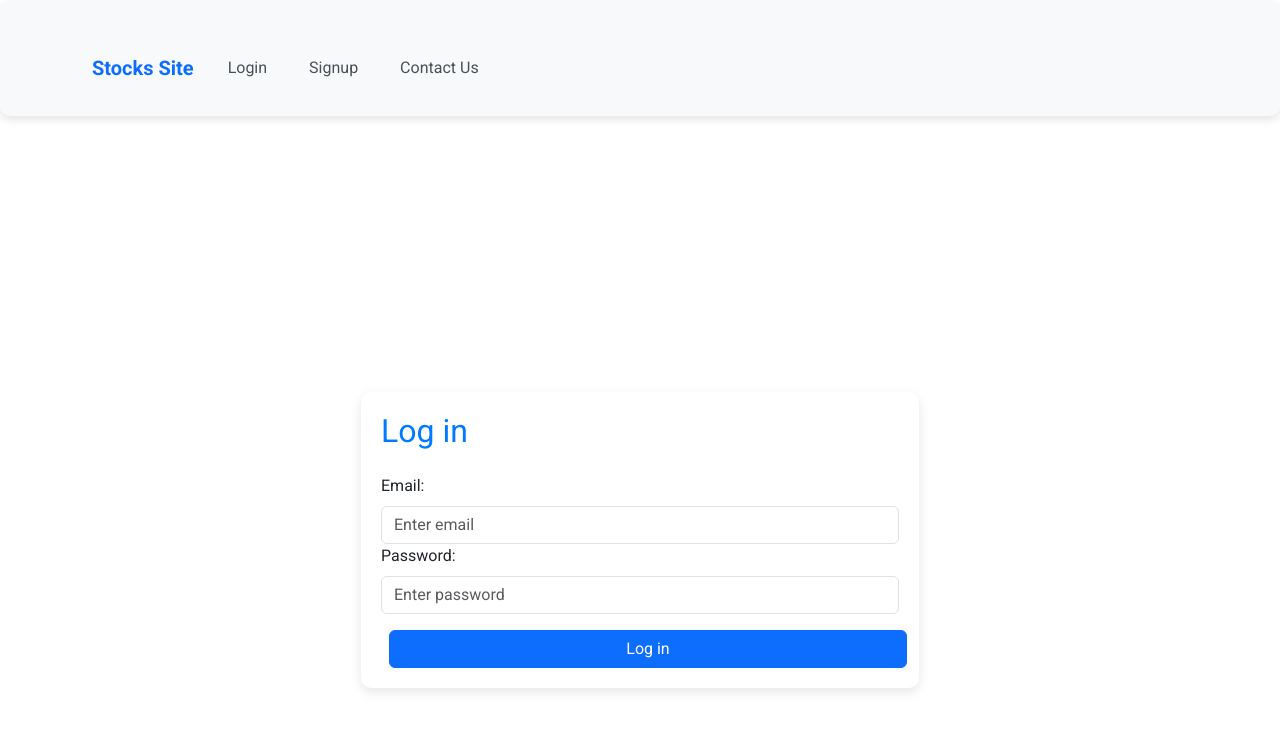
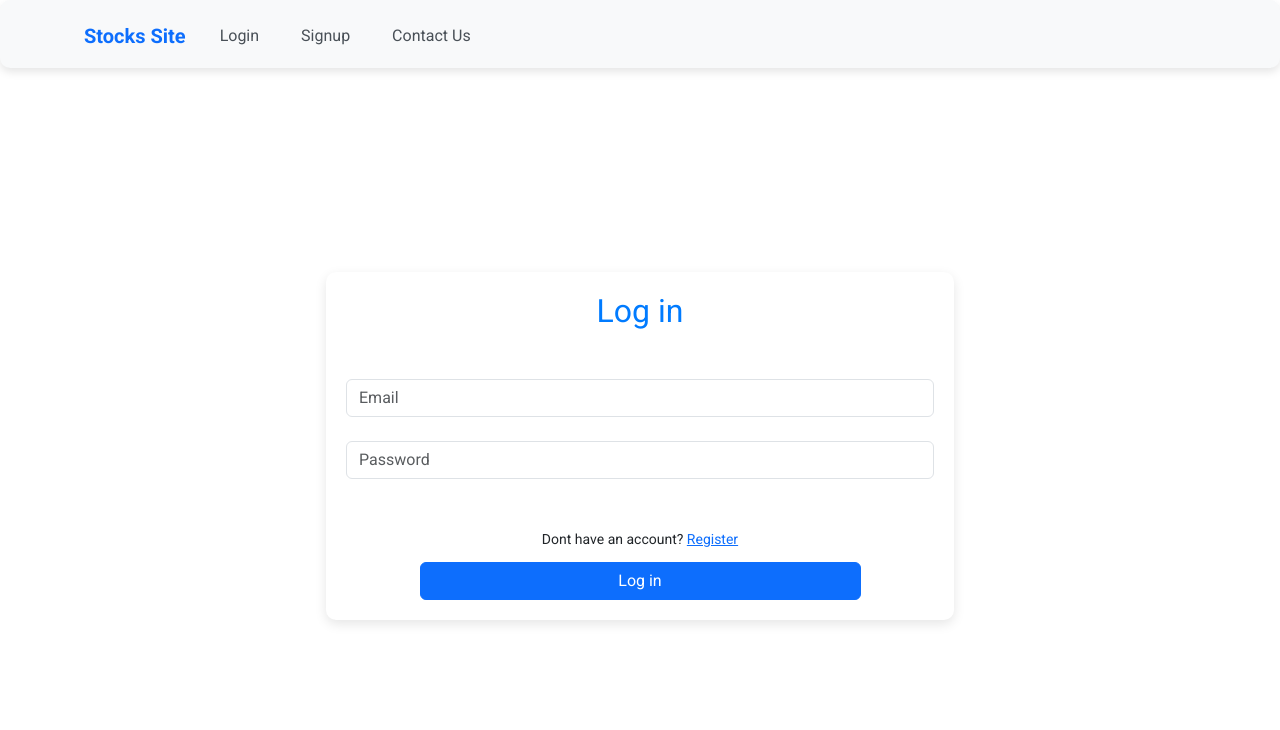
Before and after one commit to dor526/ClientServerFinalProject, a React (Create React App) app in the folder frontend/: page /login in a window 1280 px wide. Shown: the top 730 px of the page. Built offline with nearby package versions, Linux system fonts and the light colour scheme.

Commit message:
making login page fit device, and fix somr homepage styling

```diff
--- a/frontend/public/index.html
+++ b/frontend/public/index.html
@@ -23,6 +23,7 @@
       work correctly both with client-side routing and a non-root public URL.
       Learn how to configure a non-root public URL by running `npm run build`.
     -->
+    <link href="/frontend/src/index.css" />
     <title>React App</title>
   </head>
   <body>
--- a/frontend/src/App.js
+++ b/frontend/src/App.js
@@ -1,38 +1,32 @@
 import Dashboard from "./pages/dashboard";
-import { BrowserRouter, Route, Routes, Navigate } from 'react-router-dom'
+import { BrowserRouter, Route, Routes, Navigate } from "react-router-dom";
 import Login from "./pages/Login";
 import Signup from "./pages/Signup";
 import Navbar from "./components/Navbar";
 import ContactUs from "./pages/contactus";
 import Homepage from "./pages/HomePage";
+import "./styles/app.css";
+
 function App() {
   return (
-    <div className="App">
+    <div className="app">
       <BrowserRouter>
         <Navbar></Navbar>
         <div className="pages">
           <Routes>
             <Route path="/" element={<Navigate to="/login" />} />
 
-            <Route path="/dashboard" element={<Dashboard></Dashboard>}>
-            </Route>
+            <Route path="/dashboard" element={<Dashboard></Dashboard>}></Route>
 
-            <Route path="/login" element={<Login></Login>}>
-            </Route>
+            <Route path="/login" element={<Login></Login>}></Route>
 
-            <Route path="/signup" element={<Signup></Signup>}>
-            </Route>
+            <Route path="/signup" element={<Signup></Signup>}></Route>
 
-            <Route path="/contactus" element={<ContactUs></ContactUs>}>
-            </Route>
+            <Route path="/contactus" element={<ContactUs></ContactUs>}></Route>
 
-            <Route path="/HomePage" element={<Homepage></Homepage>}>
-            </Route>
-
+            <Route path="/homepage" element={<Homepage></Homepage>}></Route>
           </Routes>
-
         </div>
-
       </BrowserRouter>
     </div>
   );
--- a/frontend/src/components/Navbar.js
+++ b/frontend/src/components/Navbar.js
@@ -1,23 +1,29 @@
 import { Link } from "react-router-dom";
-import { Container, Navbar as BootstrapNavbar, Nav } from 'react-bootstrap';
-import '../styles/Navbar.css';
+import { Container, Navbar as BootstrapNavbar, Nav } from "react-bootstrap";
+import "../styles/Navbar.css";
 
 const Navbar = () => {
   return (
     <BootstrapNavbar bg="light" expand="lg" className="mb-4">
-            <Container>
+      <Container className="mt-1 p-1">
         <BootstrapNavbar.Brand href="#">Stocks Site</BootstrapNavbar.Brand>
         <BootstrapNavbar.Toggle aria-controls="basic-navbar-nav" />
         <BootstrapNavbar.Collapse id="basic-navbar-nav">
           <Nav className="ml-auto">
-                        <Nav.Link as={Link} to="/login">Login</Nav.Link>
-                        <Nav.Link as={Link} to="/signup">Signup</Nav.Link>
-                        <Nav.Link as={Link} to="/contactus">Contact Us</Nav.Link>
+            <Nav.Link as={Link} to="/login">
+              Login
+            </Nav.Link>
+            <Nav.Link as={Link} to="/signup">
+              Signup
+            </Nav.Link>
+            <Nav.Link as={Link} to="/contactus">
+              Contact Us
+            </Nav.Link>
           </Nav>
         </BootstrapNavbar.Collapse>
       </Container>
     </BootstrapNavbar>
   );
-}
+};
 
 export default Navbar;
--- a/frontend/src/index.css
+++ b/frontend/src/index.css
@@ -3,6 +3,16 @@
 
 * {
   font-family: "Roboto", sans-serif;
+}
+
+html {
+  margin: 0;
+  height: 100%;
+}
+
+#root {
+  margin: 0;
+  height: 100%;
 }
 
 /* layout */
@@ -13,6 +23,7 @@
 body {
   background: #f1f1f1;
   margin: 0;
+  height: 100%;
 }
 
 header {
@@ -29,12 +40,6 @@ header .navbar {
 header a {
   color: #333;
   text-decoration: none;
-}
-
-.pages {
-  max-width: 100%;
-  /* padding: 20px; */
-  margin: 0 auto;
 }
 
 .dashboard {
--- a/frontend/src/pages/Login.js
+++ b/frontend/src/pages/Login.js
@@ -1,6 +1,6 @@
 import { useState } from "react";
-import { Container, Form, Button, Alert } from 'react-bootstrap';
-import '../styles/login.css';
+import { Container, Form, Button, Alert } from "react-bootstrap";
+import { Link } from "react-router-dom";
 
 const Login = () => {
   const [email, setEmail] = useState("");
@@ -29,33 +29,60 @@ const Login = () => {
   };
 
   return (
-    <Container className="d-flex justify-content-center align-items-center min-vh-100">
+    // <div className="d-flex h-100 w-100 justify-content-center align-items-center">
+    //   <div className="bg-primary h-75 w-75 rounded-3"></div>
+    // </div>
+    <div
+      id="login-main-container"
+      className="container-fluid d-flex justify-content-center align-items-center m-0 p-0 h-100 w-100"
+    >
+      <div className="row w-100 h-100">
+        <div
+          id="login-form-container"
+          className="d-flex justify-content-center align-items-center"
+        >
           <Form className="w-50" onSubmit={onSubmitClick}>
-        <h2 className="mb-4">Log in</h2>
+            <h2 className="mb-5 text-center">Log in</h2>
             <Form.Group controlId="formEmail">
-          <Form.Label>Email:</Form.Label>
               <Form.Control
                 type="email"
-            placeholder="Enter email"
+                placeholder="Email"
                 onChange={(e) => setEmail(e.target.value)}
                 value={email}
               />
             </Form.Group>
+            <br></br>
             <Form.Group controlId="formPassword">
-          <Form.Label>Password:</Form.Label>
               <Form.Control
                 type="password"
-            placeholder="Enter password"
+                placeholder="Password"
                 onChange={(e) => setPassword(e.target.value)}
                 value={password}
               />
             </Form.Group>
-        <Button variant="primary" type="submit" className="mt-3">
+            <br></br>
+            <br></br>
+            <Form.Label
+              className="w-100 text-center"
+              style={{ fontSize: "14px" }}
+            >
+              Dont have an account?&nbsp;
+              <Link to="/signup">Register</Link>
+            </Form.Label>
+            <div className="d-flex justify-content-center align-items-center">
+              <Button variant="primary" type="submit" className="mt-1 w-75">
                 Log in
               </Button>
-        {error && <Alert variant="danger" className="mt-3">{error}</Alert>}
+            </div>
+            {error && (
+              <Alert variant="danger" className="mt-3">
+                {error}
+              </Alert>
+            )}
           </Form>
-    </Container>
+        </div>
+      </div>
+    </div>
   );
 };
 
--- /dev/null
+++ b/frontend/src/styles/app.css
@@ -0,0 +1,12 @@
+.app {
+  margin: 0;
+  height: 100%;
+  display: flex;
+  flex-direction: column;
+}
+
+.pages {
+  width: 100%;
+  margin: 0 auto;
+  flex-grow: 1; /* This makes div-a take up the remaining space */
+}
--- a/frontend/src/styles/login.css
+++ /dev/null
@@ -1,59 +0,0 @@
-/* Container styling */
-.container {
-    max-width: 600px;
-    margin: auto;
-    padding: 20px;
-}
-
-/* Center the form vertically and horizontally */
-.d-flex {
-    display: flex;
-    justify-content: center;
-    align-items: center;
-    min-height: 100vh;
-}
-
-/* Form styling */
-form {
-    width: 100%;
-    padding: 20px;
-    border-radius: 10px;
-    box-shadow: 0 4px 12px rgba(0, 0, 0, 0.1);
-    background-color: #ffffff;
-}
-
-form h2 {
-    margin-bottom: 20px;
-    color: #007bff;
-}
-
-.form-group {
-    margin-bottom: 15px;
-}
-
-.form-group label {
-    font-weight: bold;
-    color: #343a40;
-}
-
-.form-control {
-    padding: 10px;
-    border-radius: 5px;
-    border: 1px solid #ced4da;
-}
-
-button {
-    width: 100%;
-    padding: 10px;
-    border-radius: 5px;
-}
-
-button.mt-3 {
-    margin-top: 1rem;
-}
-
-/* Error alert styling */
-.alert {
-    margin-top: 1rem;
-    border-radius: 5px;
-}
```
Also changed, not shown: frontend/src/styles/Navbar.css (indentation only). Lines whose indentation alone changed are shown as unchanged.
